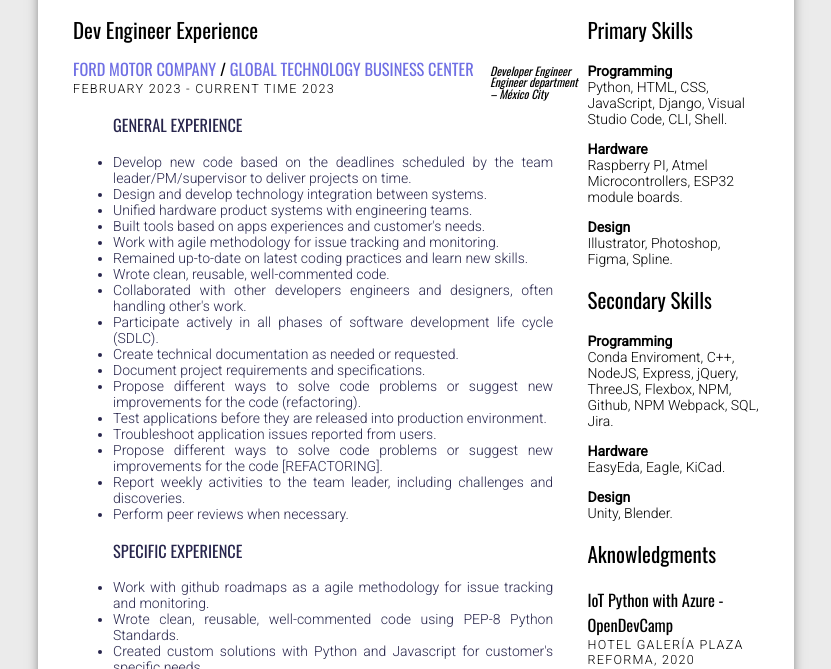
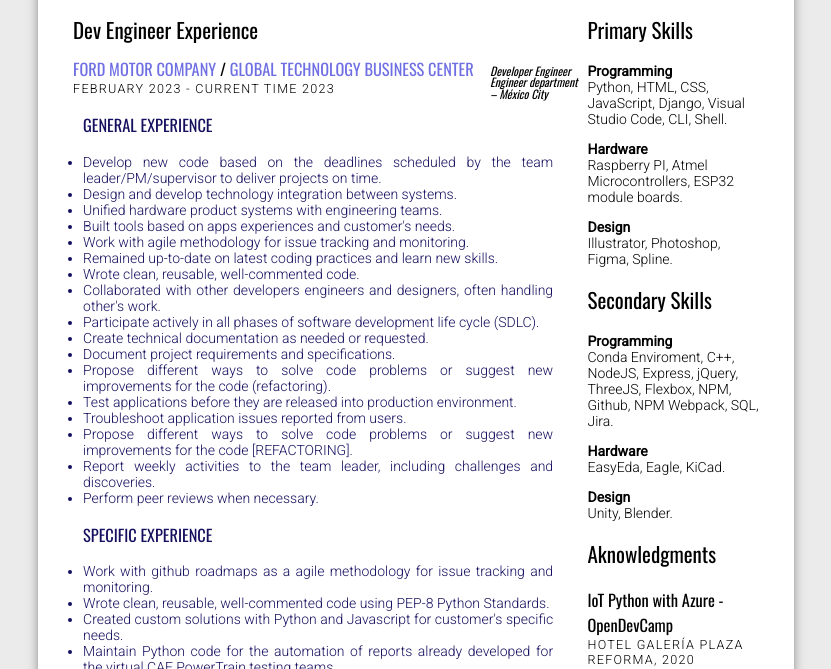
Before and after one commit to ericmargay/DevResumeCV, a plain HTML site: page index.html in a window 1280 px wide. Shown: the part 131-800 px from the top of the page, without its empty margins (224-1055 px from the left). Drawn offline with nearby package versions, Linux system fonts and the light colour scheme.

Commit message:
Update style.css

```diff
--- a/style.css
+++ b/style.css
@@ -164,7 +164,12 @@ a {
 .experience-list .experience__info {
   margin: 0;
   text-align: justify;
-  color: rgb(39, 37, 76);
+  color: rgb(20, 16, 95);
+
+}
+
+ul {
+  padding-left: 10px;
 
 }
 .skill-breakdown__field {
```
